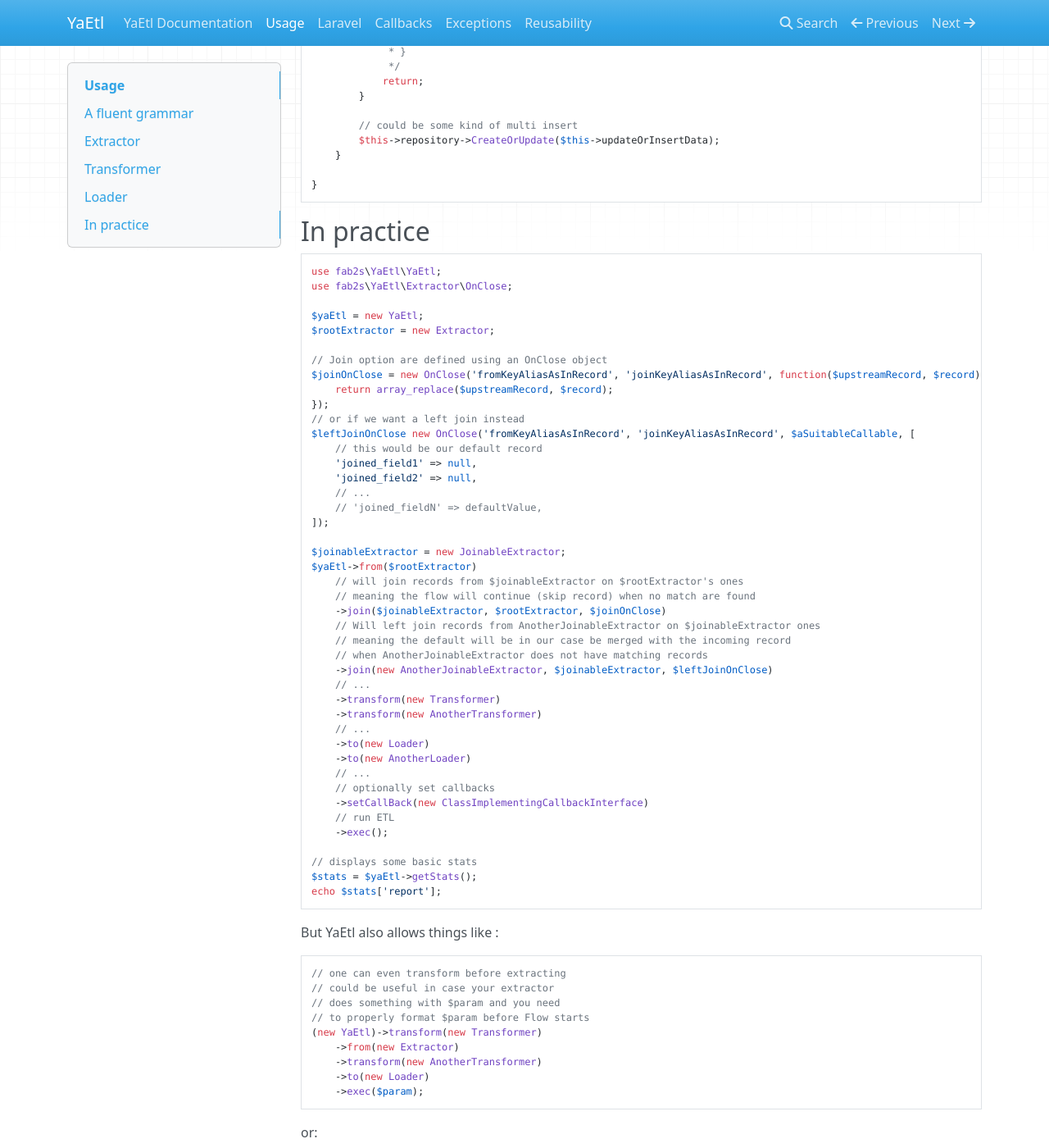
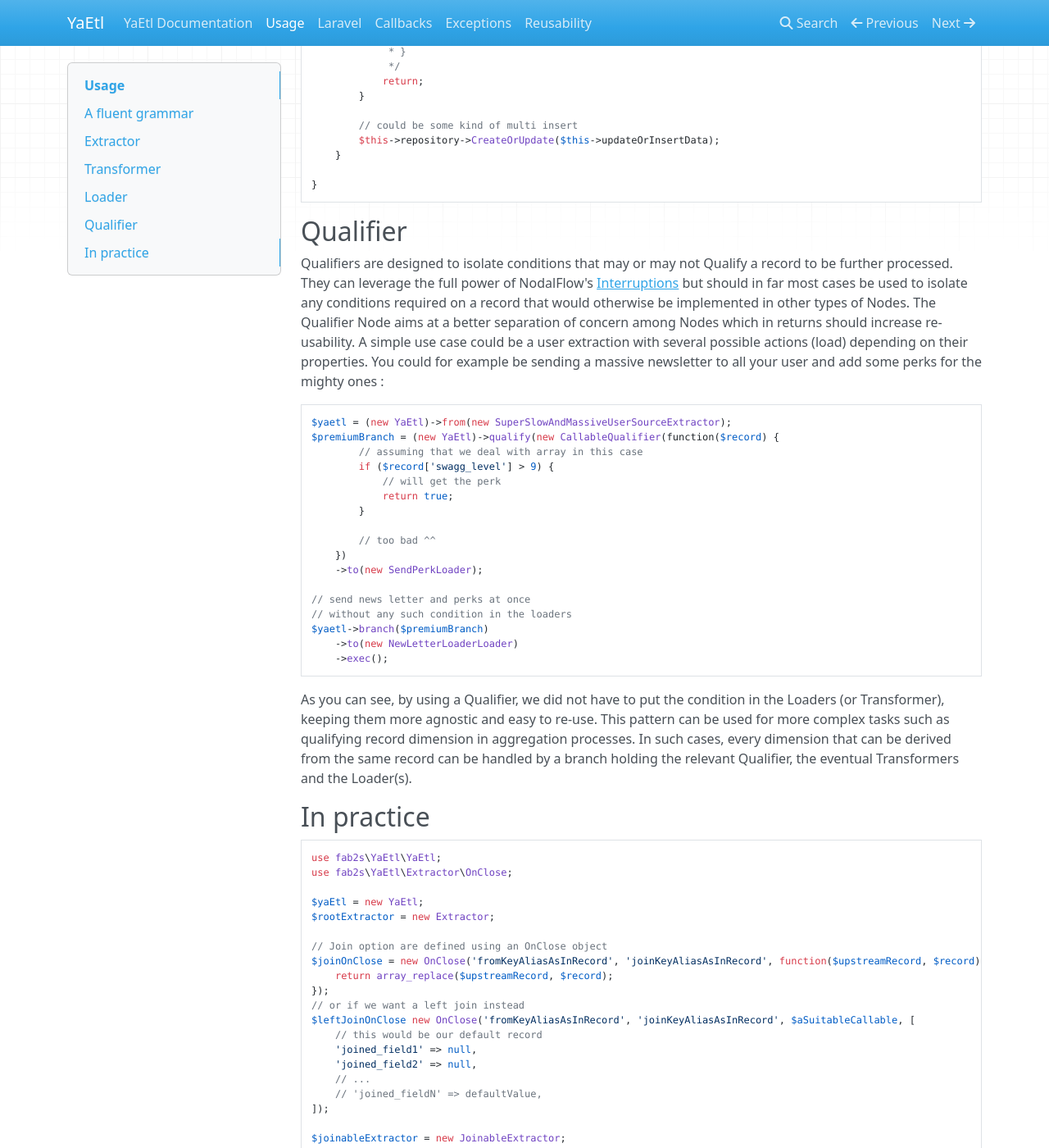
Before and after one commit to fab2s/YaEtl, an MkDocs documentation site: the page built from docs/usage.md, in a window 1280 px wide and 1400 px high, scrolled down 6244 px. Shown: the whole window at 82% size. Built offline with MkDocs 1.6.1, drawn with Linux system fonts in a browser that asks for light colours; nearby versions of some CDN libraries; old or Windows-style settings are respelled for this version of MkDocs.

Commit message:
Better interface

````diff
--- a/docs/usage.md
+++ b/docs/usage.md
@@ -262,6 +262,33 @@ class Loader extends LoaderAbstract
 
 }
 ```
+## Qualifier
+
+Qualifiers are designed to isolate conditions that may or may not Qualify a record to be further processed. They can leverage the full power of NodalFlow's [Interruptions](https://github.com/fab2s/NodalFlow/blob/master/docs/interruptions.md) but should in far most cases be used to isolate any conditions required on a record that would otherwise be implemented in other types of Nodes. The Qualifier Node aims at a better separation of concern among Nodes which in returns should increase re-usability.
+A simple use case could be a user extraction with several possible actions (load) depending on their properties. You could for example be sending a massive newsletter to all your user and add some perks for the mighty ones :
+
+```php
+$yaetl = (new YaEtl)->from(new SuperSlowAndMassiveUserSourceExtractor);
+$premiumBranch = (new YaEtl)->qualify(new CallableQualifier(function($record) {
+        // assuming that we deal with array in this case
+        if ($record['swagg_level'] > 9) {
+            // will get the perk
+            return true;
+        }
+
+        // too bad ^^
+    })
+    ->to(new SendPerkLoader);
+
+// send news letter and perks at once
+// without any such condition in the loaders
+$yaetl->branch($premiumBranch)
+    ->to(new NewLetterLoaderLoader)
+    ->exec();
+```
+
+As you can see, by using a Qualifier, we did not have to put the condition in the Loaders (or Transformer), keeping them more agnostic and easy to re-use.
+This pattern can be used for more complex tasks such as qualifying record dimension in aggregation processes. In such cases, every dimension that can be derived from the same record can be handled by a branch holding the relevant Qualifier, the eventual Transformers and the Loader(s).
 
 ## In practice
 
````
Also changed, not shown: 4 other files.
